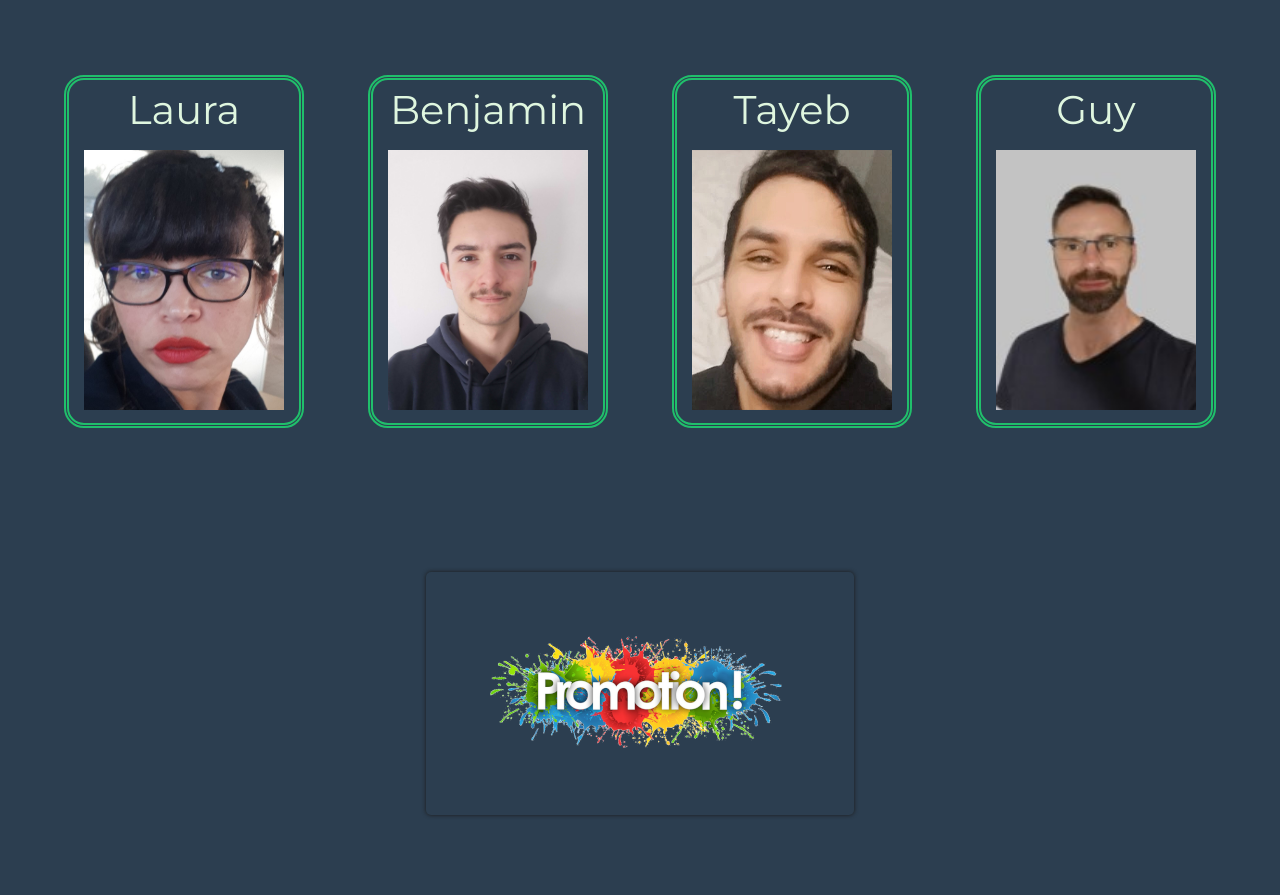
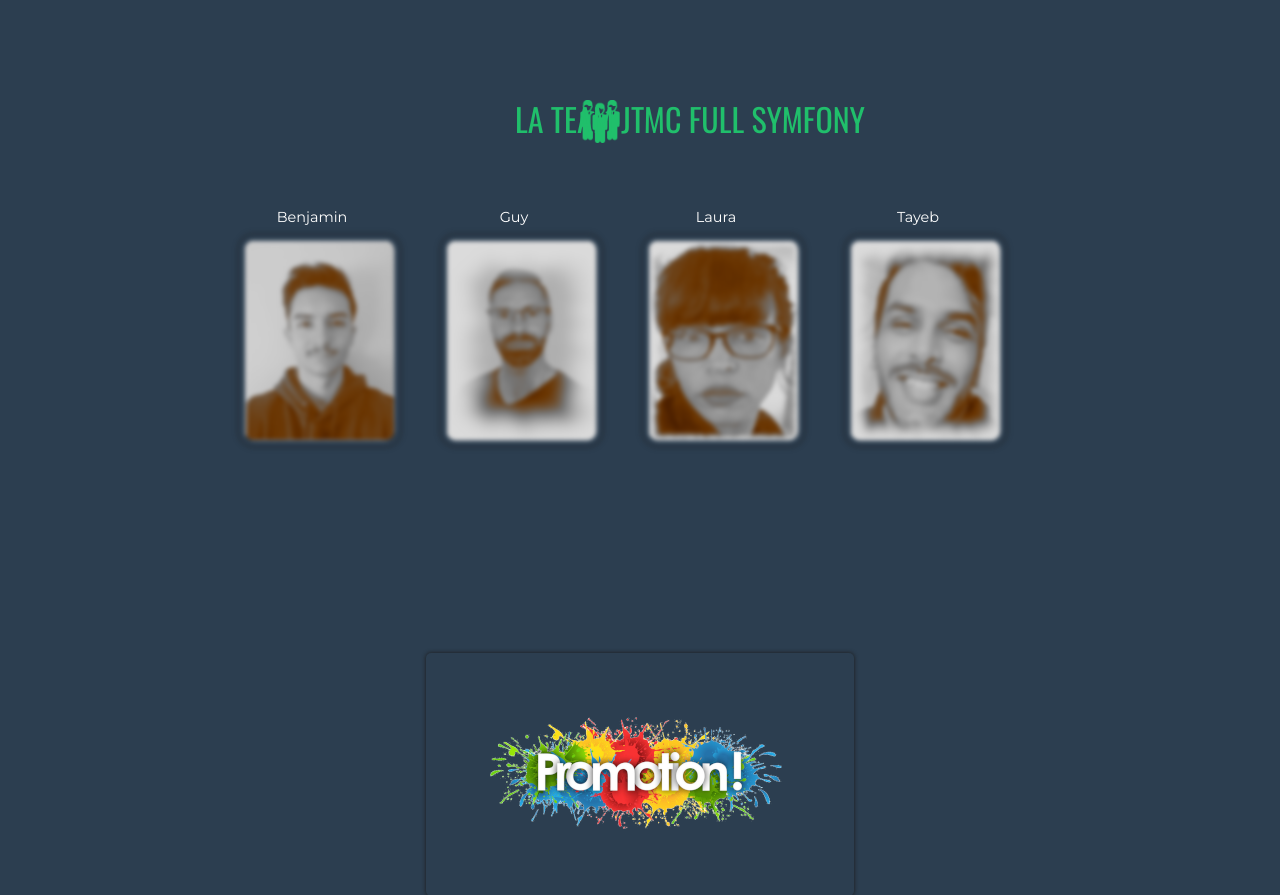
Before and after one commit to laurasullyalexandrine/JTMC, a Symfony app: template templates/main/team_jtmc.html.twig in a window 1280 px wide; the page is wider, and only the part inside the window is pictured. Shown: the part 130-1025 px from the top of that part. Run offline with Twig, Linux system fonts and the light colour scheme; the template is opened without the code that fills it, so the values that code supplies are empty; some libraries are stand-ins or nearby versions.

Commit message:
modification css for template team jtmc

```diff
--- a/public/css/style.css
+++ b/public/css/style.css
@@ -849,72 +849,118 @@
 }
 
 
+
 /* --------------- team jtmc ---------------*/
 
-.main-picture {
+.icon-picture-admin {
+    position: relative;
+    left: 580px;
+    top: 100px;
+}
+.title-team {
+    font-size: 2em;
+    text-align: center;
+    color: #20bf6b;
+    text-transform: uppercase;
+    font-family: 'Oswald', sans-serif;
+    position: relative;
+    left: 50px;
+    top: 60px;
+    margin-bottom: 5%;
+}
+
+.team {
+    margin: auto;
+    width: 900px;
+    height: 450px;
+    display: flex;
+    justify-content: center;
+}
+
+.role,
+.name,
+.picture-ben,
+.picture-guy,
+.picture-laura,
+.picture-tayeb {
+    text-align: center;
+    margin: 2%;
+    padding: 3%;
+}
+
+.role {
     width: 100%;
-    height: 80%;
-    display: flex;
-    flex-direction: row;
-    justify-content: space-evenly;
-    margin-top: 75px;
-    margin-bottom: 80px;
+    font-size: 0.9em;
+    font-weight: 800;
+    text-transform: uppercase;
+}
+
+.name {
+    font-size: 0.9em;
+    text-transform: capitalize;
+}
+
+.picture-ben,
+.picture-guy,
+.picture-laura,
+.picture-tayeb {
+    border: 1px solid transparent;
+    border-radius: 15px;
+    box-shadow: 0px 0px 4px #1c1a19;
+}
+
+.actors-team {
+    margin-top: 7%;
+    padding-right: 50px;
+}
+
+/* Transition */
+.ben {
+    position: relative;
+    color: transparent;
+}
+.actors-team:hover .scrum {
+    color: #20bf6b;
+    transition-duration: 0.5s;
+}
+
+.guy {
+    position: relative;
+    color: transparent;
+}
+.actors-team:hover .git {
+    color: #20bf6b;
+    transition-duration: 0.5s;
 }
 
 .laura {
-    border: 5px double;
-    border-radius: 20px;
-    padding: 10px 15px;
+    position: relative;
+    color: transparent;
+}
+.actors-team:hover .owner {
     color: #20bf6b;
-}
-
-.laura h1 {
-    font-size: 40px;
-    text-align: center;
-    margin-bottom: 20px;
-    color: rgb(223, 246, 223);
-}
-
-.ben {
-    border: 5px double;
-    border-radius: 20px;
-    padding: 10px 15px;
-    color: #20bf6b;
-}
-
-.ben h1 {
-    font-size: 40px;
-    text-align: center;
-    margin-bottom: 20px;
-    color: rgb(223, 246, 223);
+    transition-duration: 0.5s;
 }
 
 .tayeb {
-    border: 5px double;
-    border-radius: 20px;
-    padding: 10px 15px;
+    position: relative;
+    color: transparent;
+}
+.actors-team:hover .lead {
     color: #20bf6b;
+    transition-duration: 0.5s;
 }
 
-.tayeb h1 {
-    font-size: 40px;
-    text-align: center;
-    margin-bottom: 20px;
-    color: rgb(223, 246, 223);
+/* Blur */
+.hover01 figure img {
+	-webkit-filter: blur(2px);
+	filter: blur(2px);
+	-webkit-transition: .3s ease-in-out;
+	transition: .3s ease-in-out;
 }
-
-.guy {
-    border: 5px double;
-    border-radius: 20px;
-    padding: 10px 15px;
-    color: #20bf6b;
-}
-
-.guy h1 {
-    font-size: 40px;
-    text-align: center;
-    margin-bottom: 20px;
-    color: rgb(223, 246, 223);
+.hover01 figure:hover img {
+	-webkit-filter: blur(0);
+	filter: blur(0);
 }
 
 
--- a/templates/main/team_jtmc.html.twig
+++ b/templates/main/team_jtmc.html.twig
@@ -4,24 +4,37 @@
 {% block body %}
 
 
-<div class="main-picture">
-    <div class="laura">
-        <h1>Laura</h1>
-        <img src="/images/team/laura.jpg" width="200px" height="260px" alt="image-laura">
+
+    <img class="icon-picture-admin" src="/images/admin.png" width="40px " alt="icon-admin">
+    <h1 class="title-team">la team JTMC full symfony</h1>
+
+    <div class="hover01 team">
+        <div class="actors-team">
+
+            <h3 class="name">benjamin</h3>
+            <figure><img class="picture-ben" src="/images/team/ben-hover.png" width="150px" height="200px" alt="picture-ben"></figure>
+            <h2 class="role ben scrum"><strong>scrum master</strong></h2>
+        </div>
+
+        <div class="actors-team">
+            <h3 class="name">guy</h3>
+            <figure><img class="picture-guy" src="/images/team/guy-hover.png" width="150px" height="200px" alt="picture-guy"></figure>
+            <h2 class="role guy git"><strong>git master</strong></h2>
+        </div>
+
+        <div class="actors-team">
+            <h3 class="name">laura</h3>
+            <figure><img class="picture-laura" src="/images/team/laura-hover.png" width="150px" height="200px" alt="picture-laura"></figure>
+            <h2 class="role laura owner"><strong>product owner</strong></h2>
+        </div>
+
+        <div class="actors-team">
+            <h3 class="name">tayeb</h3>
+            <figure><img class="picture-tayeb" src="/images/team/tayeb-hover.png" width="150px" height="200px"  alt="picture-tayeb"></figure>
+            <h2 class="role tayeb lead"><strong>lead dev</strong></h2>
+        </div>
+
     </div>
-    <div class="ben">
-        <h1>Benjamin</h1>
-        <img src="/images/team/ben.jpg" width="200px" height="260px" alt="image-ben">
-    </div>
-    <div class="tayeb">
-        <h1>Tayeb</h1>
-        <img src="/images/team/tayeb.jpg" width="200px" height="260px" alt="image-tayeb">
-    </div>
-    <div class="guy">
-        <h1>Guy</h1>
-        <img src="/images/team/guy.jpg" width="200px" height="260px" alt="image-guy">
-    </div>
-</div>
 
 
 {% endblock %}
```
Also changed, not shown: other parts of public/css/style.css (+26 -12 lines), public/images/team/ben-hover.png (added), public/images/team/guy-hover.png (added), public/images/team/laura-hover.png (added), public/images/team/tayeb-hover.png (added).
